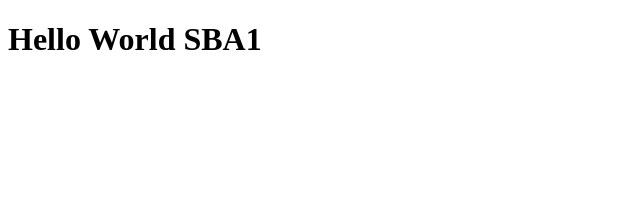
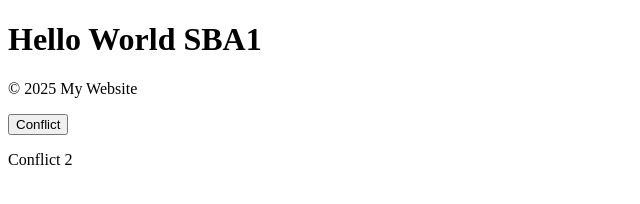
Before and after one commit to visciousgambit/Frontend-Mentor-Challenges, a plain HTML site: page SBA1/index.html in a window 1280 px wide. Shown: the whole page, without its empty margins (0-640 px from the left). Drawn offline with Linux system fonts and the light colour scheme.

Commit message:
Added the footer to index.html

```diff
--- a/SBA1/index.html
+++ b/SBA1/index.html
@@ -9,3 +9,9 @@
 
 </body>
 </html>
+<footer>
+  <p>&copy; 2025 My Website</p>
+</footer>
+
+<button>Conflict</button>
+<p>Conflict 2</p>
```
